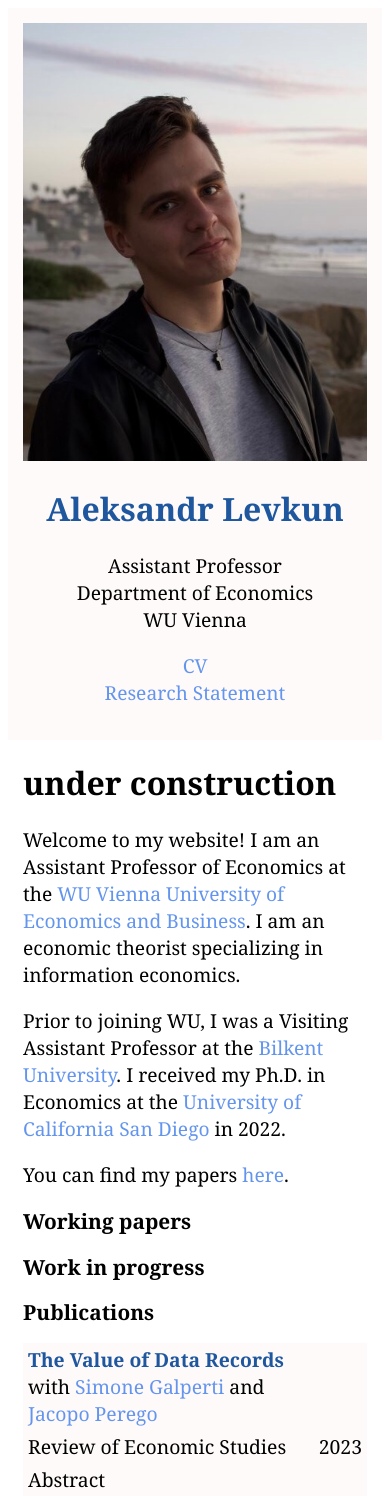
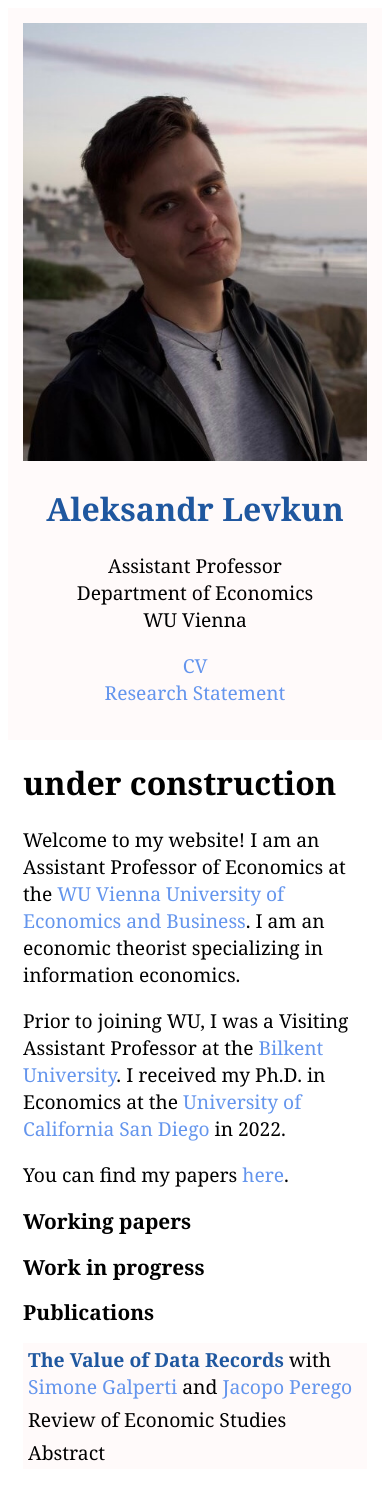
Before and after one commit to alevkun/alevkun.github.io, a Jekyll site: the page built from index.html, in a window 390 px wide. Built offline with Jekyll 4.4.1, drawn with Linux system fonts in a browser that asks for light colours; after the commit the page ends 1469 px from its top, so only the background shows below that.

Commit message:
Update title.html

```diff
--- a/_layouts/title.html
+++ b/_layouts/title.html
@@ -48,6 +48,9 @@
   .left h1{
   	text-align:center;
   }
+  .main td:nth-child(2){
+    display:none;
+  }
 }
 
 table, th, td {
```
